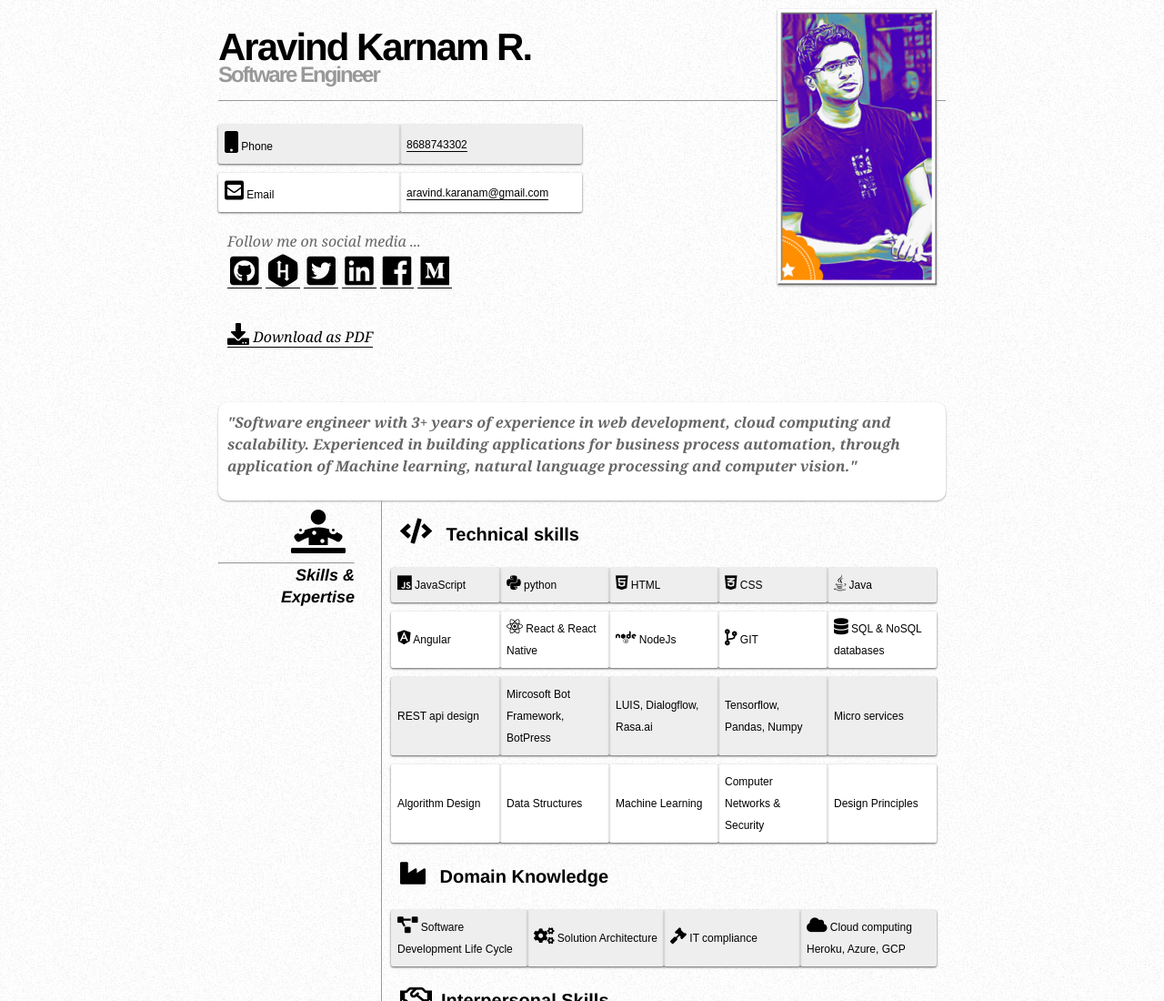
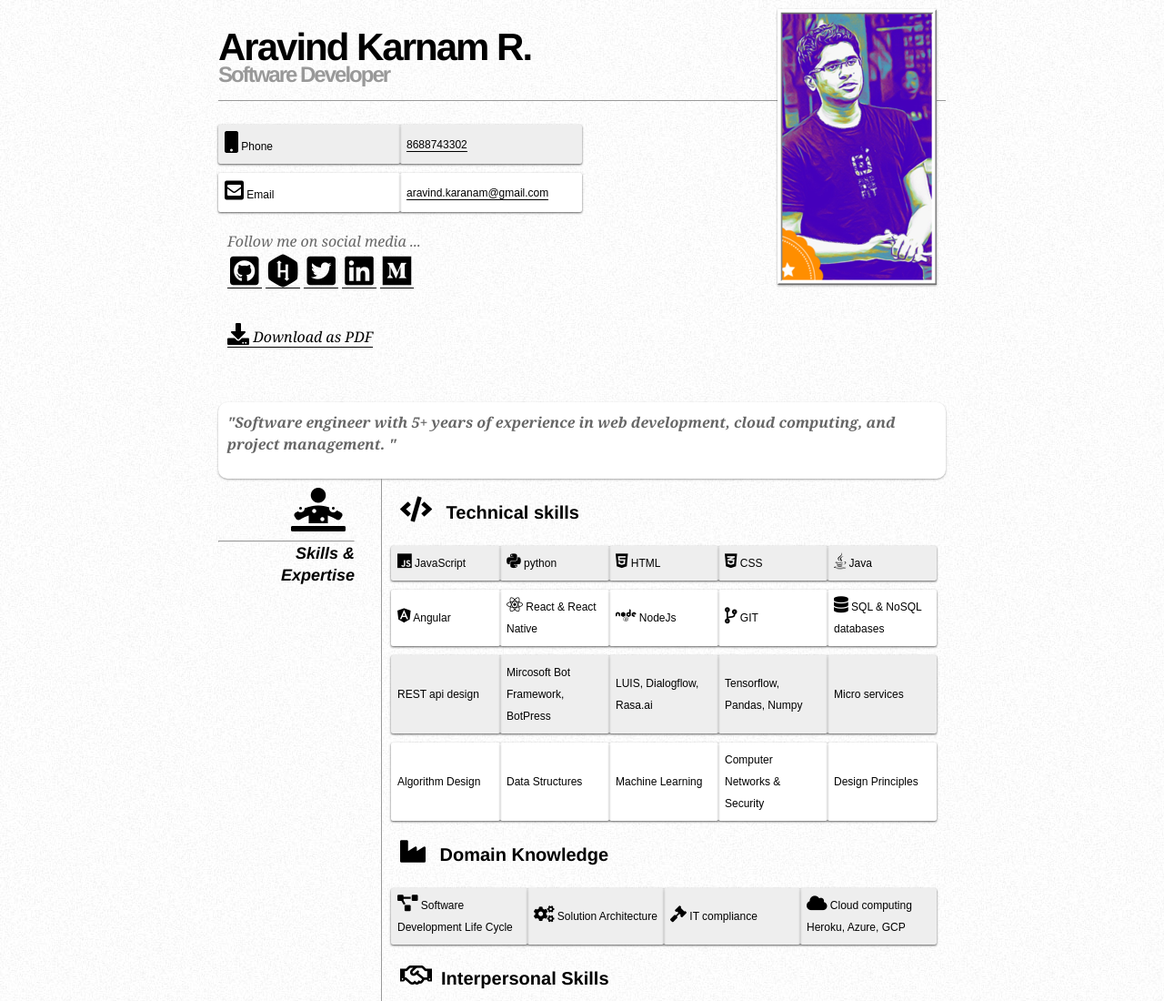
Before and after one commit to aravindkarnam/aravindkarnam.github.io, a plain HTML site: page index.html in a window 1280 px wide. Shown: the top 1100 px of the page at 91% size. Drawn offline with Linux system fonts and the light colour scheme.

Commit message:
Update index.html
Updated experience and social media handles

```diff
--- a/index.html
+++ b/index.html
@@ -211,7 +211,7 @@
 
         <h1 class="fn">
           Aravind Karnam R.<br /><span style="font-size:24px;color:#999"
-            >Software Engineer</span
+            >Software Developer</span
           >
         </h1>
         <table>
@@ -272,12 +272,6 @@
             ><i class="fab fa-linkedin" style="font-size:36px;padding:3px;"></i
           ></a>
           <a
-            href="https://www.facebook.com/aravind.karanam"
-            target="_blank"
-            rel="noopener noreferrer"
-            ><i class="fab fa-facebook" style="font-size:36px;padding:3px;"></i
-          ></a>
-          <a
             href="https://medium.com/@aravind.karanam"
             target="_blank"
             rel="noopener noreferrer"
@@ -294,10 +288,8 @@
 
       <div id="objective">
         <p>
-          "Software engineer with 3+ years of experience in web development,
-          cloud computing and scalability. Experienced in building applications for
-          business process automation, through application of Machine learning,
-          natural language processing and computer vision."
+          "Software engineer with 5+ years of experience in web development,
+          cloud computing, and project management. "
         </p>
       </div>
       <dl>
```
